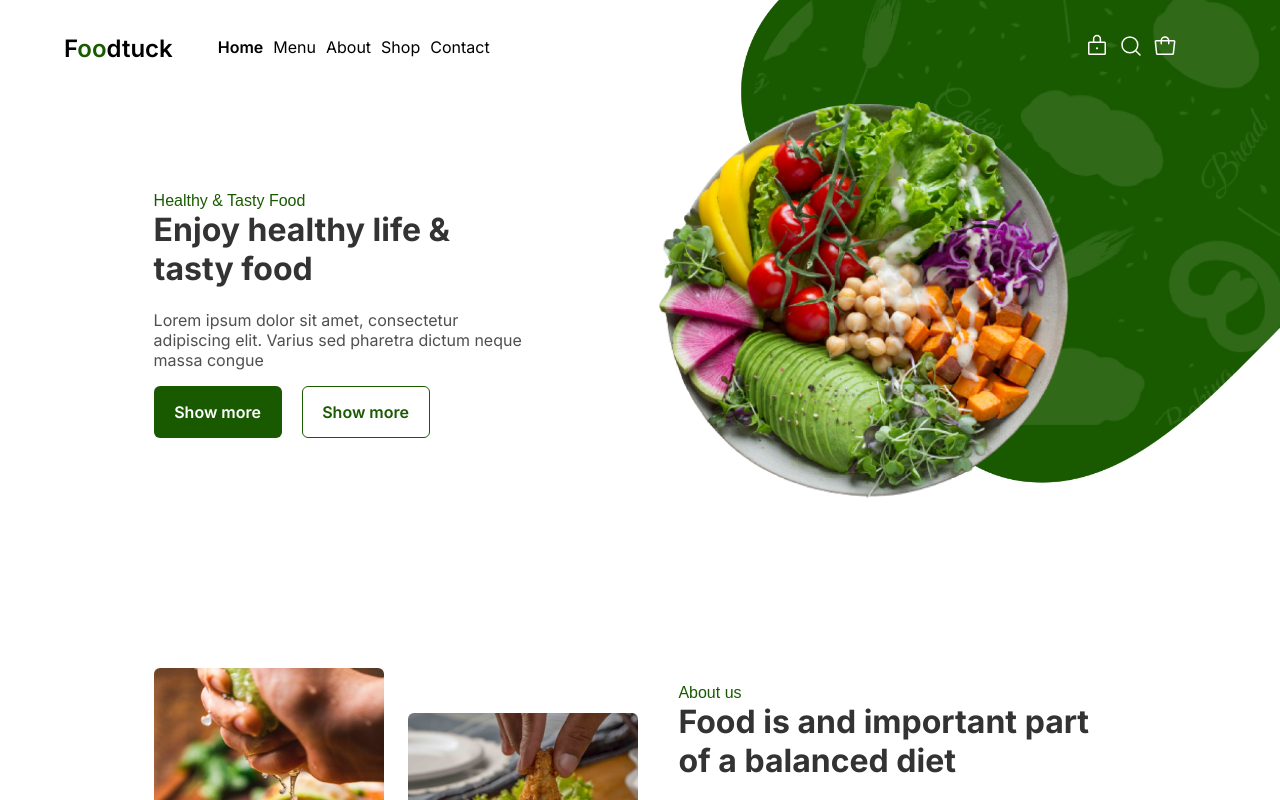
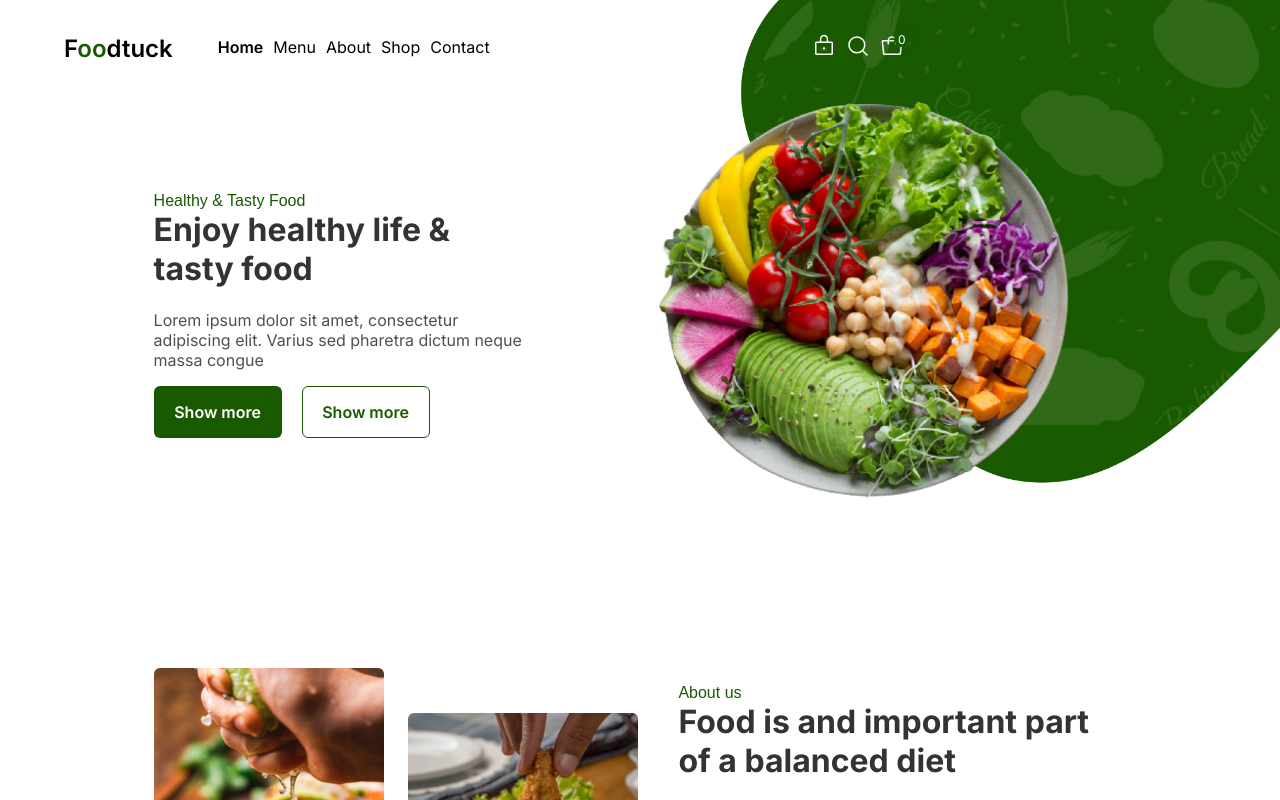
Before and after one commit to AugustasPaliulis/Restaurant, a Next.js app: page / in a window 1280 px wide. Shown: the top 800 px of the page. Built offline with nearby package versions, Linux system fonts and the light colour scheme; no server answers; the database is empty; a web font is replaced by a local one.

Commit message:
cart amount container

```diff
--- a/src/components/navbar/Navbar.module.scss
+++ b/src/components/navbar/Navbar.module.scss
@@ -91,9 +91,29 @@ $primary-green: #195a00;
   li {
     margin: 5px;
     width: 24px;
+
     &:hover {
       transform: scale(1.1);
       cursor: pointer;
+    }
+    &.basketContainer {
+      position: relative;
+      .basketAmount {
+        position: absolute;
+        right: -5px;
+        top: -2px;
+        background-color: $primary-green;
+        border-radius: 50%;
+        width: 15px;
+        height: 15px;
+        color: #fff;
+        text-align: center;
+        font-size: 12px;
+        display: flex;
+        justify-content: center;
+        align-items: center;
+        box-shadow: 0 0 10px rgba(25, 90, 0, 0.5);
+      }
     }
   }
   @media screen and (max-width: 370px) {
--- a/src/components/navbar/index.js
+++ b/src/components/navbar/index.js
@@ -24,6 +24,7 @@ const Navbar = () => {
   const pathname = usePathname();
   const [navbarOpen, setNavbarOpen] = useState(false);
   const [scrolled, setScrolled] = useState(false); // State for changing navbar color, based on if it is scrolled
+  const [showBasket, setShowBasket] = useState(false);
   // State for checking if navbar color should be changed (Only on homepage it should)
   const [scrollCheck, setScrollCheck] = useState(
     pathname === "/" ? true : false
@@ -96,6 +97,10 @@ const Navbar = () => {
     setShowDropdown(false);
   };
 
+  const showBasketMenu = () => {
+    setShowBasket(!showBasket);
+  };
+
   return (
     <div
       className={`${styles.navbarContainer} ${
@@ -163,7 +168,8 @@ const Navbar = () => {
           <li>
             <Search />
           </li>
-          <li>
+          <li onClick={showBasketMenu} className={styles.basketContainer}>
+            {!user.user ? <div className={styles.basketAmount}>0</div> : null}
             <Cart />
           </li>
 
@@ -177,6 +183,7 @@ const Navbar = () => {
           </li>
         </ul>
       </div>
+      <div className={styles.basketMenu}></div>
     </div>
   );
 };
```
